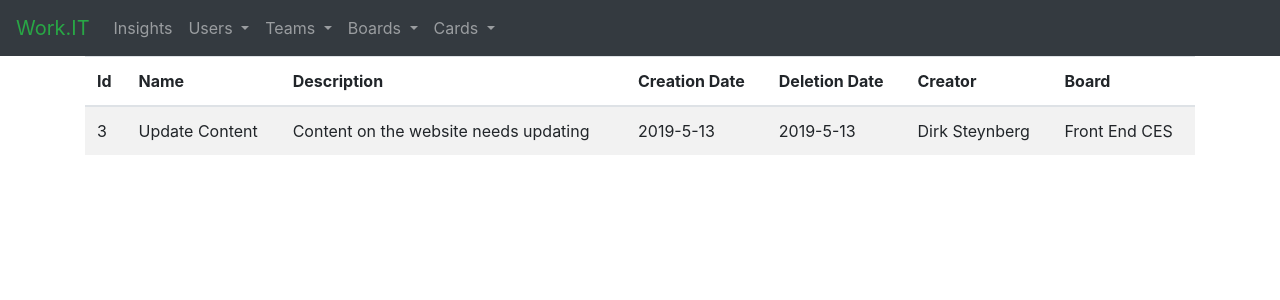
After one commit to ByteMeDirk/WorkITApp, a Flask app: page /card_archive in a window 1280 px wide. The commit adds this page. Shown: the top 300 px of the page. Run offline with Flask 2, Linux system fonts and the light colour scheme; data comes from the database, SQL or seed files in the repository; both versions use the stored data as it was after the commit; some libraries are stand-ins or nearby versions.

Commit message:
Archive and delete card functionality updated

```diff
--- a/app.py
+++ b/app.py
@@ -58,6 +58,12 @@ def team_list():
 def board_list():
     boards = get_boards()
     return render_template('board_list.html', boards=boards)
+
+
+@app.route('/card_archive')
+def card_archive():
+    card_arch = get_archive()
+    return render_template('card_archive.html', card_arch=card_arch)
 
 
 @app.route('/add_user', methods=['POST', 'GET'])
@@ -256,6 +262,49 @@ def update_edit_card():
             return render_template('result.html', msg=msg)
 
 
+@app.route('/archive_card', methods=['GET', 'POST'])
+def archive_card():
+    card_conn = sqlite3.connect('database.db')
+    if request.method == 'POST':
+        try:
+            card_name = request.form['card_name']
+            specific_card = get_specific_card(card_name)
+            cur = card_conn.cursor()
+
+            for spe_card in specific_card:
+                name = spe_card['name']
+                description = spe_card['description']
+                creation_date = spe_card['creation_date']
+                closed_date = date_time()
+                creator = spe_card['creator']
+                board = spe_card['board']
+
+            cur.execute('INSERT INTO "card_archive" (name, description, creation_date, closed_date, creator, board) '
+                        'VALUES (?,?,?,?,?,?)',
+                        (name, description, creation_date, closed_date, creator, board))
+            card_conn.commit()
+
+            delete_card()
+
+            msg = "{} archived".format(name)
+        except:
+            card_conn.rollback()
+            msg = "Error in insert operation"
+        finally:
+            card_conn.close()
+            return render_template('result.html', msg=msg)
+
+
+@app.route('/delete_card', methods=['GET', 'POST'])
+def delete_card():
+    board_del_conn = sqlite3.connect('database.db')
+    if request.method == 'POST':
+        cur = board_del_conn.cursor()
+        cur.execute("DELETE FROM card WHERE name='%s'" % request.form['card_name'])
+        board_del_conn.commit()
+        return render_template('result.html', msg=msg)
+
+
 @app.route('/goto_kanban', methods=['GET', 'POST'])
 def goto_kanban():
     if request.method == 'POST':
--- a/scripts.py
+++ b/scripts.py
@@ -79,3 +79,15 @@ def get_specific_card(card_name):
 
     kanban_conn.close()
     return board
+
+
+def get_archive():
+    con_cards = sqlite3.connect("database.db")
+    con_cards.row_factory = sqlite3.Row
+
+    cur = con_cards.cursor()
+    cur.execute("SELECT * FROM card_archive")
+
+    card_arch = cur.fetchall()
+    con_cards.close()
+    return card_arch
--- a/templates/base.html
+++ b/templates/base.html
@@ -54,7 +54,7 @@
             </a>
             <div class="dropdown-menu">
                 <a class="dropdown-item" href="/create_card">Create</a>
-                <a class="dropdown-item" href="/card_list">Directory</a>
+                <a class="dropdown-item" href="/card_archive">Archive</a>
             </div>
         </li>
     </ul>
--- a/templates/board_list.html
+++ b/templates/board_list.html
@@ -1,5 +1,5 @@
 {% extends "base.html" %}
-{% block title %}User List{% endblock %}
+{% block title %}Board List{% endblock %}
 {% block head %}
     {{ super() }}
 {% endblock %}
--- /dev/null
+++ b/templates/card_archive.html
@@ -0,0 +1,33 @@
+{% extends "base.html" %}
+{% block title %}Card Archive{% endblock %}
+{% block head %}
+    {{ super() }}
+{% endblock %}
+{% block content %}
+    <table class="table table-striped">
+        <thead>
+        <tr>
+            <th>Id</th>
+            <th>Name</th>
+            <th>Description</th>
+            <th>Creation Date</th>
+            <th>Deletion Date</th>
+            <th>Creator</th>
+            <th>Board</th>
+        </tr>
+        </thead>
+        <tbody>
+        {% for card in card_arch %}
+            <tr>
+                <td>{{ card['id'] }}</td>
+                <td>{{ card['name'] }}</td>
+                <td>{{ card['description'] }}</td>
+                <td>{{ card['creation_date'] }}</td>
+                <td>{{ card['closed_date'] }}</td>
+                <td>{{ card['creator'] }}</td>
+                <td>{{ card['board'] }}</td>
+            </tr>
+        {% endfor %}
+        </tbody>
+    </table>
+{% endblock %}
--- a/templates/create_board.html
+++ b/templates/create_board.html
@@ -1,5 +1,5 @@
 {% extends "base.html" %}
-{% block title %}Create User{% endblock %}
+{% block title %}Create Board{% endblock %}
 {% block head %}
     {{ super() }}
 {% endblock %}
--- a/templates/create_card.html
+++ b/templates/create_card.html
@@ -1,5 +1,5 @@
 {% extends "base.html" %}
-{% block title %}Create User{% endblock %}
+{% block title %}Create Card{% endblock %}
 {% block head %}
     {{ super() }}
 {% endblock %}
--- a/templates/edit_card.html
+++ b/templates/edit_card.html
@@ -1,5 +1,5 @@
 {% extends "base.html" %}
-{% block title %}Create User{% endblock %}
+{% block title %}Edit Card{% endblock %}
 {% block head %}
     {{ super() }}
 {% endblock %}
--- a/templates/result.html
+++ b/templates/result.html
@@ -1,5 +1,5 @@
 {% extends "base.html" %}
-{% block title %}Create User{% endblock %}
+{% block title %}Result{% endblock %}
 {% block head %}
     {{ super() }}
 {% endblock %}
--- a/templates/team_list.html
+++ b/templates/team_list.html
@@ -1,5 +1,5 @@
 {% extends "base.html" %}
-{% block title %}User List{% endblock %}
+{% block title %}Team List{% endblock %}
 {% block head %}
     {{ super() }}
 {% endblock %}
```
Also changed, not shown: model.py (+16 -0 lines), templates/kanban.html (+6 -1 lines), database.db.
